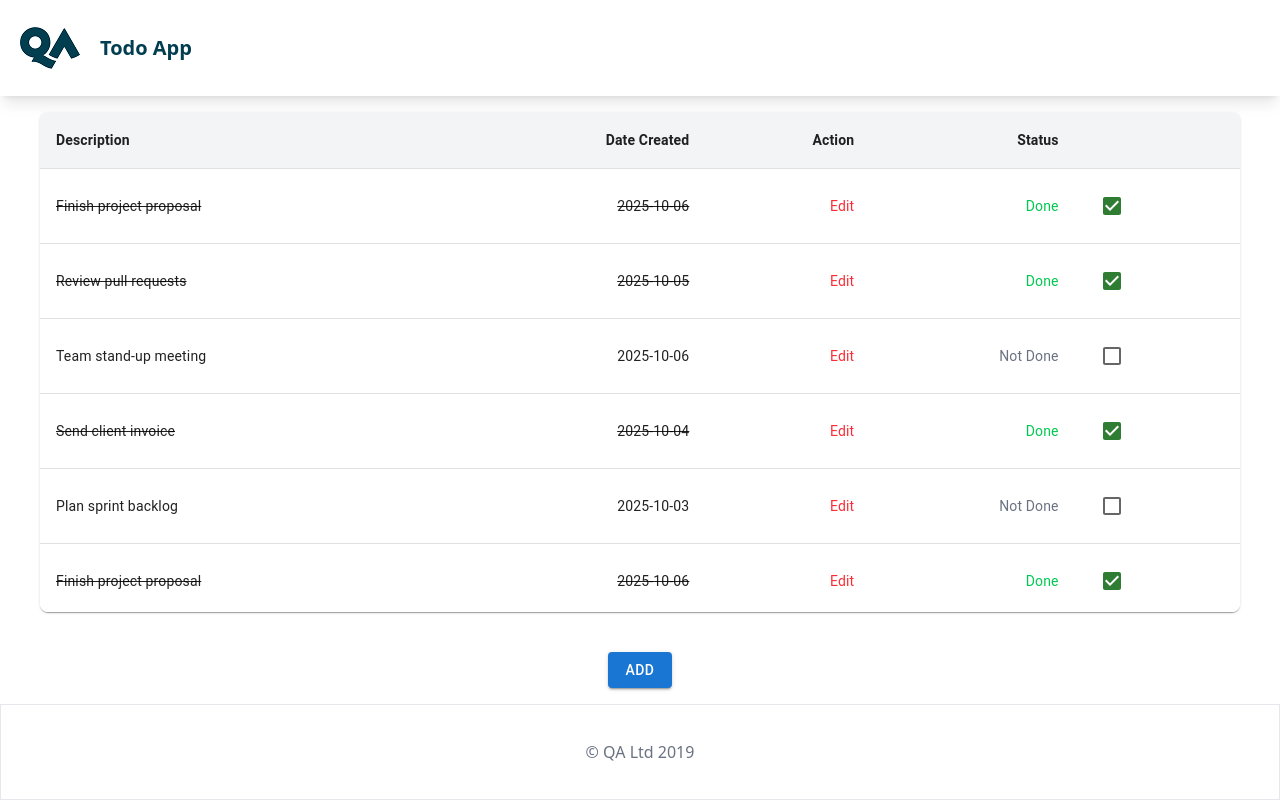
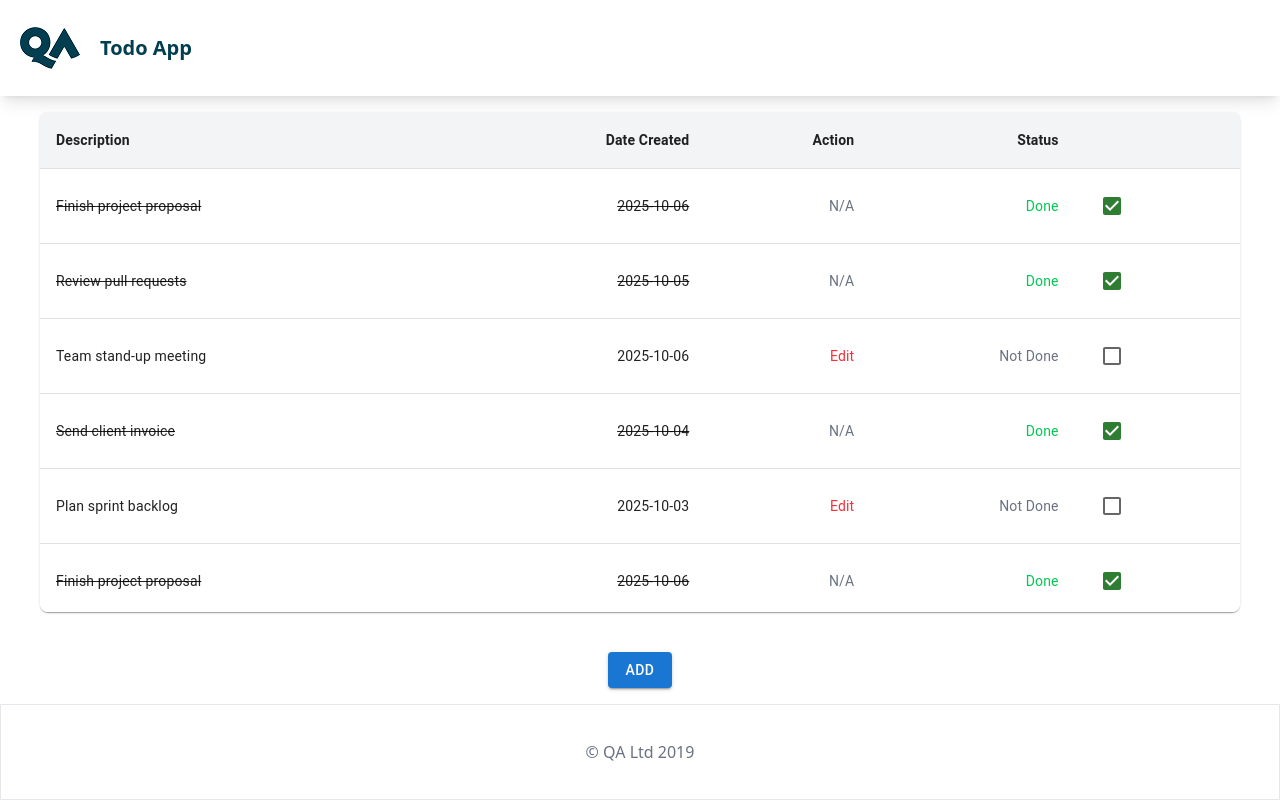
Before and after one commit to bryanbarakatsky/psb-project, a React (Vite) app in the folder psb/: page / in a window 1280 px wide. Built offline with nearby package versions, Linux system fonts and the light colour scheme.

Commit message:
EDIT: fixed minor table bug

```diff
--- a/psb/src/components/TodoList.jsx
+++ b/psb/src/components/TodoList.jsx
@@ -8,22 +8,23 @@ import TableRow from '@mui/material/TableRow'
 import Paper from '@mui/material/Paper'
 import Button from '@mui/material/Button';
 import Checkbox from '@mui/material/Checkbox'
+import { Link } from "react-router";
 
-const createData = (description, dateCreated, action, state) => {
-  return { description, dateCreated, action, state }
+const createData = (description, dateCreated, state) => {
+  return { description, dateCreated, state }
 }
 
 const initialData = [
-  createData('Finish project proposal', '2025-10-06', 'Edit', 'Done'),
-  createData('Review pull requests', '2025-10-05', 'Edit', 'Done'),
-  createData('Team stand-up meeting', '2025-10-06', 'Edit', 'Not Done'),
-  createData('Send client invoice', '2025-10-04', 'Edit', 'Done'),
-  createData('Plan sprint backlog', '2025-10-03', 'Edit', 'Not Done'),
-  createData('Finish project proposal', '2025-10-06', 'Edit', 'Done'),
-  createData('Review pull requests', '2025-10-05', 'Edit', 'Done'),
-  createData('Team stand-up meeting', '2025-10-06', 'Edit', 'Not Done'),
-  createData('Send client invoice', '2025-10-04', 'Edit', 'Done'),
-  createData('Plan sprint backlog', '2025-10-03', 'Edit', 'Not Done'),
+  createData('Finish project proposal', '2025-10-06', 'Done'),
+  createData('Review pull requests', '2025-10-05', 'Done'),
+  createData('Team stand-up meeting', '2025-10-06', 'Not Done'),
+  createData('Send client invoice', '2025-10-04', 'Done'),
+  createData('Plan sprint backlog', '2025-10-03', 'Not Done'),
+  createData('Finish project proposal', '2025-10-06', 'Done'),
+  createData('Review pull requests', '2025-10-05', 'Done'),
+  createData('Team stand-up meeting', '2025-10-06', 'Not Done'),
+  createData('Send client invoice', '2025-10-04', 'Done'),
+  createData('Plan sprint backlog', '2025-10-03', 'Not Done'),
 ]
 
 export const TodoList = () => {
@@ -62,6 +63,7 @@ export const TodoList = () => {
               const isDone = row.state === 'Done'
               const textClass = isDone ? 'line-through text-gray-500' : ''
               const stateColor = isDone? '!text-green-500' : '!text-gray-500'
+              const canEdit = isDone ? 'N/A' : 'Edit'
               return (
                 <TableRow
                   key={id}
@@ -76,8 +78,8 @@ export const TodoList = () => {
                   <TableCell align="right" className={textClass}>
                     {row.dateCreated}
                   </TableCell>
-                  <TableCell align="right" className='cursor-pointer !text-red-500 hover:!text-blue-500'>
-                    {row.action}
+                  <TableCell align="right" className={`cursor-pointer ${!isDone ? '!text-red-500' : '!text-gray-500'} hover:!text-blue-500`}>
+                    <Link to="/add-edit">{canEdit}</Link>
                   </TableCell>
                   <TableCell align="right" className={stateColor}>
                     {row.state}
@@ -92,7 +94,7 @@ export const TodoList = () => {
         </Table>
       </TableContainer>
       <div className='ml-right'>
-        <Button variant="contained">Add</Button>
+        <Link to="/add-edit"><Button variant="contained">Add</Button></Link>
       </div>
     </div>
   )
```
